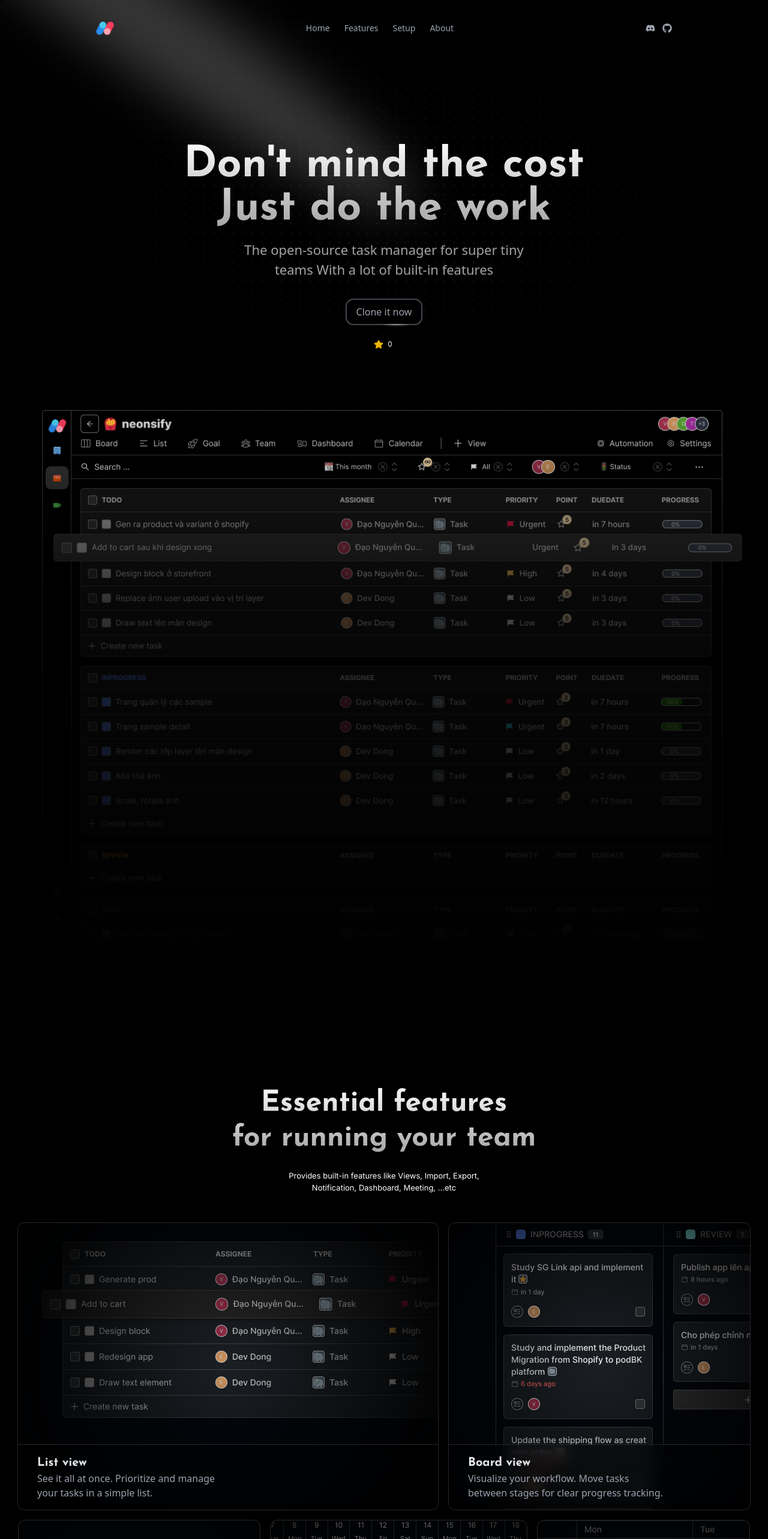
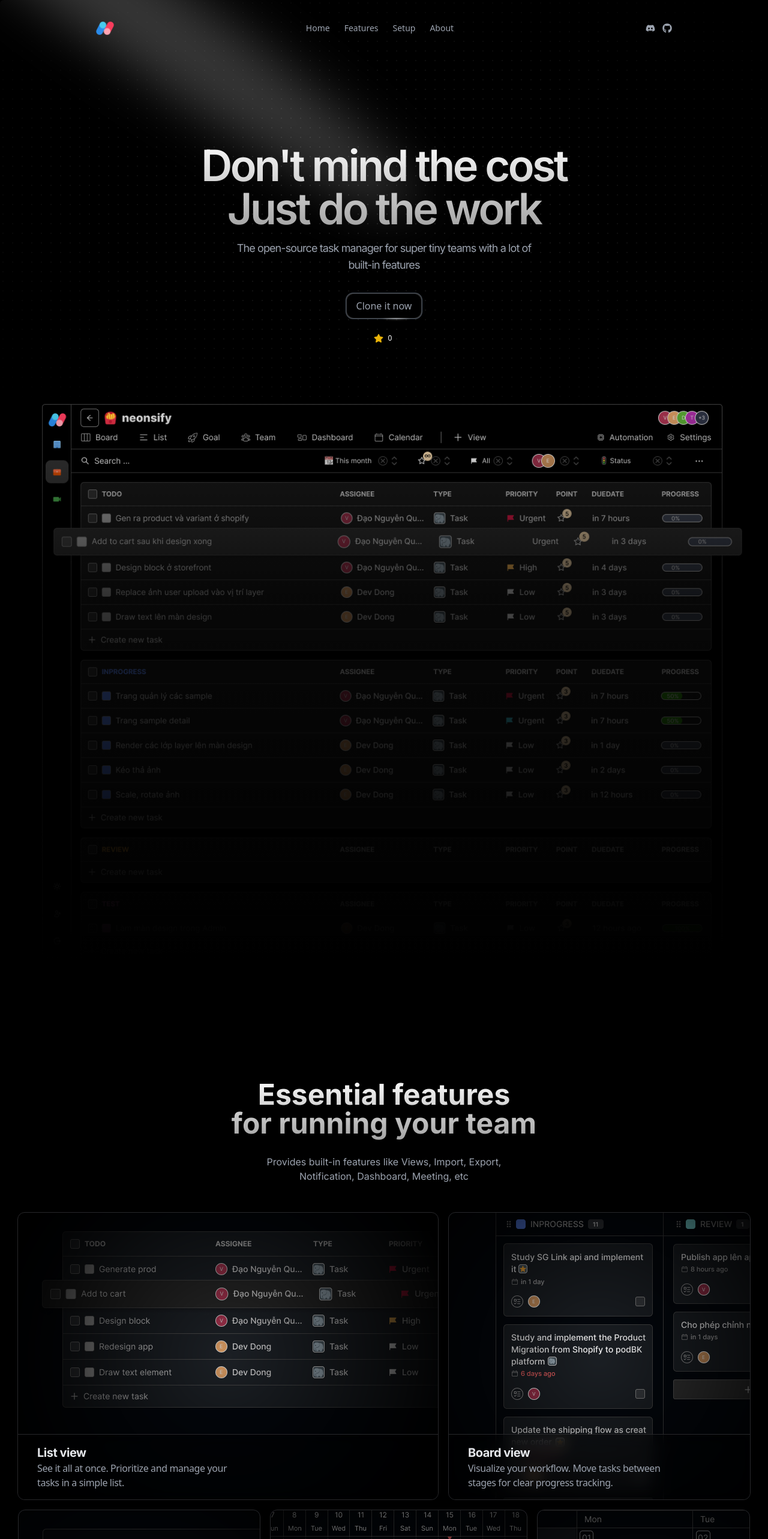
Before and after one commit to hudy9x/namviek-landingpage, a Next.js app: page / in a window 1280 px wide. Shown: the top 2566 px of the page at 60% size. Built offline with nearby package versions, Linux system fonts and the light colour scheme; no server answers.

Commit message:
Changed the font from JosefinSan to Inter

```diff
--- a/src/components/Heading1.tsx
+++ b/src/components/Heading1.tsx
@@ -1,5 +1,5 @@
 'use client'
-import { fontJosefinSan } from "@/utils/fonts"
+import { fontInter } from "@/utils/fonts"
 import { ReactNode } from "react"
 import { delay, motion } from "framer-motion";
 
@@ -15,9 +15,9 @@
   children: ReactNode
 }) {
 
-  const classes = ["text-4xl md:text-7xl font-bold text-center bg-clip-text text-transparent bg-gradient-to-b from-neutral-50 to-neutral-400 bg-opacity-50"]
+  const classes = ["whitespace-nowrap text-4xl sm:text-5xl md:text-7xl font-bold text-center bg-clip-text text-transparent bg-gradient-to-b from-neutral-50 to-neutral-400 bg-opacity-50"]
 
-  classes.push(fontJosefinSan.className)
+  classes.push(fontInter.className)
 
   className && classes.push(className)
 
--- a/src/components/Heading2.tsx
+++ b/src/components/Heading2.tsx
@@ -1,4 +1,4 @@
-import { fontJosefinSan } from "@/utils/fonts"
+import { fontInter } from "@/utils/fonts"
 import { ReactNode } from "react"
 
 export default function Heading2({ className, children }: {
@@ -6,9 +6,9 @@
   children: ReactNode
 }) {
 
-  const classes = ["text-h2 font-bold bg-clip-text text-transparent bg-gradient-to-b from-neutral-50 to-neutral-400 bg-opacity-50 leading-[58px]"]
+  const classes = ["text-4xl md:text-5xl pb-1 font-bold bg-clip-text text-transparent bg-gradient-to-b from-neutral-50 to-neutral-400 bg-opacity-50 leadin"]
 
-  classes.push(fontJosefinSan.className)
+  classes.push(fontInter.className)
 
   className && classes.push(className)
 
--- a/src/components/Para2.tsx
+++ b/src/components/Para2.tsx
@@ -1,5 +1,5 @@
 
-import { fontInter, fontJosefinSan } from "@/utils/fonts"
+import { fontInter } from "@/utils/fonts"
 import { ReactNode } from "react"
 
 export default function Para2({ className, children }: {
@@ -7,7 +7,7 @@
   children: ReactNode
 }) {
 
-  const classes = ["text-para2 text-white"]
+  const classes = ["text-md text-gray-300"]
 
   classes.push(fontInter.className)
   className && classes.push(className)
--- a/src/components/ui/Bento/index.tsx
+++ b/src/components/ui/Bento/index.tsx
@@ -1,5 +1,5 @@
 'use client'
-import { fontJosefinSan } from "@/utils/fonts";
+import { fontInter } from "@/utils/fonts";
 import "./style.css";
 import { ReactNode } from "react";
 import { motion } from "framer-motion";
@@ -32,8 +32,8 @@
         {children}
       </div>
       <header className="bento-heading">
-        <h2 className={`${fontJosefinSan.className} text-xl font-bold`}>{title}</h2>
-        <p className="text-base text-gray-400 w-[330px]">{desc}</p>
+        <h2 className={`${fontInter.className} text-xl font-bold tracking-tight`}>{title}</h2>
+        <p className="text-base text-gray-400 w-[330px] tracking-tight">{desc}</p>
       </header>
     </section>
   </motion.div>
--- a/src/containers/CostSection/index.tsx
+++ b/src/containers/CostSection/index.tsx
@@ -24,6 +24,6 @@
       <div className="service-item"><SiPusher /></div>
       <div className="service-item"><SiGithub /></div>
     </section>
-    <p className="mt-14 text-gray-500 leading-7 text-center w-[500px] mx-auto">Dramatically reduced team management costs from $10 to under $5/month. Achieved this by leveraging GitHub Actions for automated deployments and hosting the app on budget-friendly AWS Lightsail, ditching the previous Vercel plan.</p>
+    <p className="mt-14 text-gray-400 leading-7 text-center w-[500px] mx-auto">Dramatically reduced team management costs from $10 to under $5/month. Achieved this by leveraging GitHub Actions for automated deployments and hosting the app on budget-friendly AWS Lightsail, ditching the previous Vercel plan.</p>
   </section>
 }
--- a/src/containers/FeatureSection.tsx
+++ b/src/containers/FeatureSection.tsx
@@ -14,7 +14,7 @@
   return <section id="features" className="features pt-[200px]">
     <header className="space-y-6">
       <Heading2 className="text-center">Essential features<br />for running your team</Heading2>
-      <Para2 className="text-center">Provides built-in features like Views, Import, Export,<br /> Notification, Dashboard, Meeting, ...etc</Para2>
+      <Para2 className="text-gray-400 text-center text-md">Provides built-in features like Views, Import, Export,<br /> Notification, Dashboard, Meeting, etc</Para2>
     </header>
 
     <div className="flex items-center gap-4 justify-center mt-12">
--- a/src/containers/HeroSection.tsx
+++ b/src/containers/HeroSection.tsx
@@ -2,6 +2,7 @@
 import Image from "next/image";
 import { Spotlight } from "@/components/ui/Spotlight";
 import { fontJosefinSan } from "@/utils/fonts";
+import { fontInter } from "@/utils/fonts";
 import { HoverBorderGradient } from "@/components/ui/HoverBorderGradient";
 import Heading1 from "@/components/Heading1";
 import AnimElement from "@/components/ui/AnimElement";
@@ -18,19 +19,19 @@
       />
       <div className="absolute pointer-events-none inset-0 flex items-center justify-center bg-black [mask-image:radial-gradient(ellipse_at_center,transparent_20%,black)]"></div>
 
-      <div className=" p-4 max-w-7xl  mx-auto relative z-10  w-full pt-20 md:pt-0">
+      <div className=" p-4 max-w-7xl  mx-auto relative z-10 w-full pt-20 md:pt-0">
         <Heading1 delay={1} duration={6}>
-          <span className={fontJosefinSan.className}>
+          <span className={`${fontInter.className} tracking-tighter font-semibold`}>
             {"Don't mind the cost"}
           </span>
           <br />
-          <span className={fontJosefinSan.className}>
+          <span className={`${fontInter.className} tracking-tighter font-semibold`}>
             Just do the work
           </span>
         </Heading1>
         <AnimElement>
-          <p className="mt-4 font-normal text-para1 text-neutral-400 max-w-lg text-center mx-auto">The open-source task manager for super tiny teams
-            With a lot of built-in features</p>
+          <p className={`${fontInter.className} text-sm lg:text-lg tracking-tighter mt-4 font-normal text-para1 text-gray-400 max-w-lg text-center mx-auto`}>The open-source task manager for super tiny teams
+            with a lot of built-in features</p>
 
           <div className="flex justify-center mt-8">
             <HoverBorderGradient
@@ -38,7 +39,7 @@
               as="button"
               className="bg-black text-white flex items-center space-x-2"
             >
-              <Link href="#download">
+              <Link className="no-underline" href="#download">
                 <span>Clone it now</span>
               </Link>
             </HoverBorderGradient>
```
Also changed, not shown: 2 other files (tests, documents, lock files or other folders).
